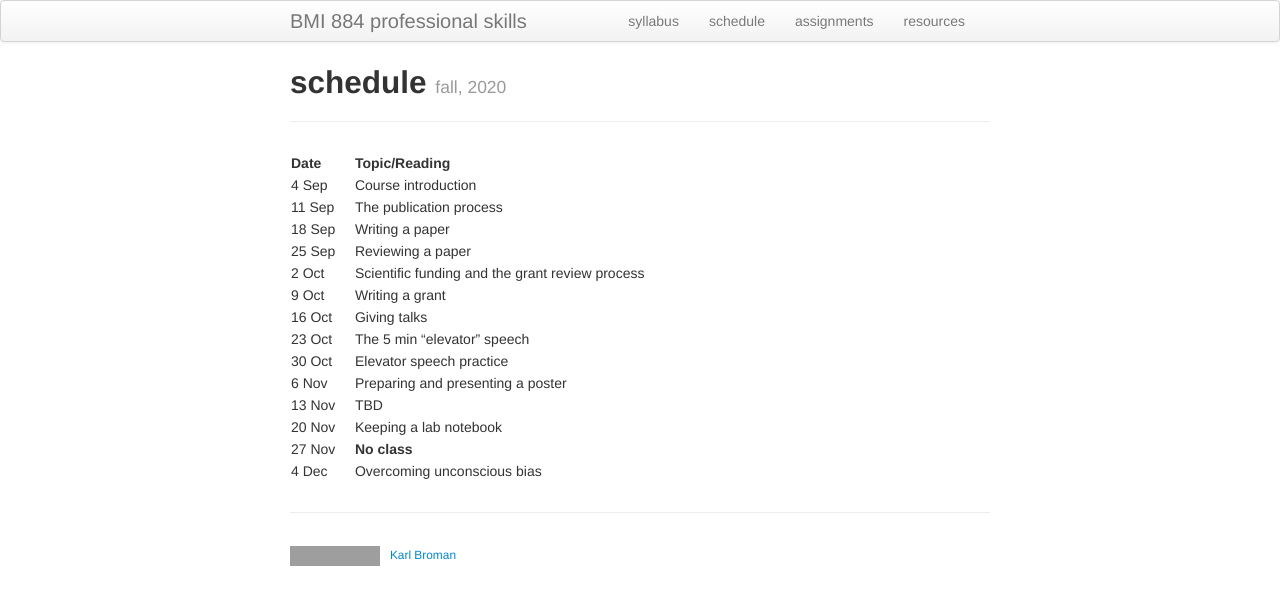
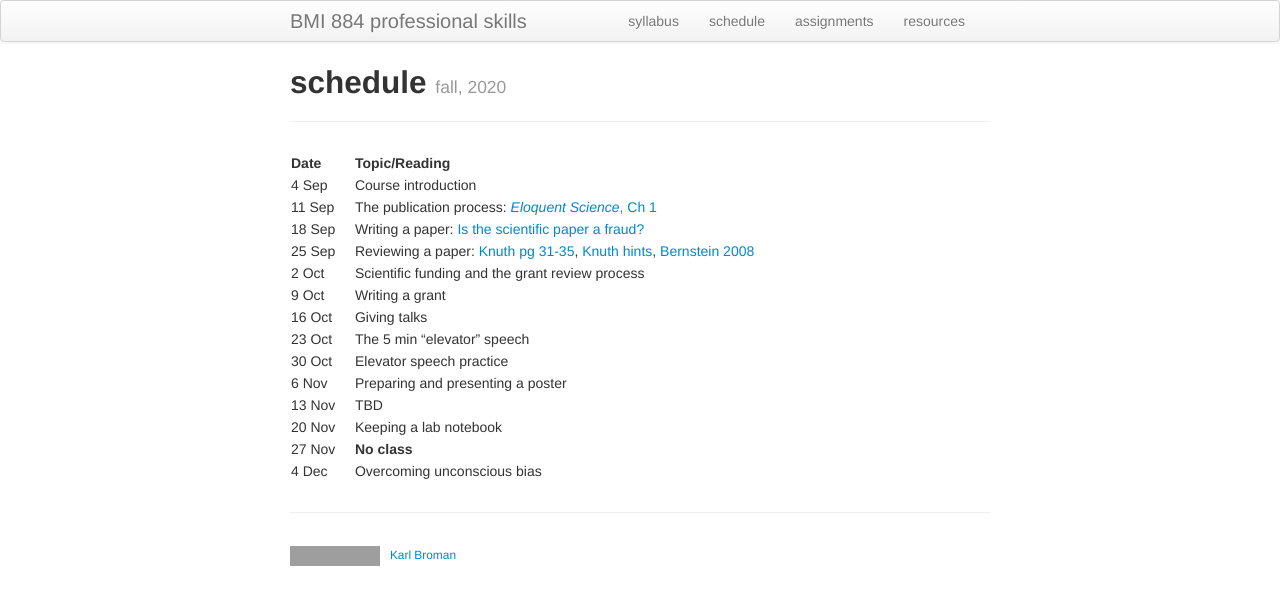
Before and after one commit to kbroman/BMI883, a Jekyll site: the page built from schedule.md, in a window 1280 px wide. Shown: the top 605 px of the page. Built offline with Jekyll 4.4.1, drawn with Linux system fonts in a browser that asks for light colours; grey boxes are pictures that could not be loaded.

Commit message:
Add readings for first few sessions

```diff
--- a/schedule.md
+++ b/schedule.md
@@ -8,9 +8,9 @@ description: Schedule and readings for BMI 883, Biomedical data science professi
 | Date    | &nbsp;&nbsp;&nbsp;&nbsp;   | Topic/Reading  |
 | :------ | -- | :----- |
 | 4 Sep   |    | Course introduction |
-| 11 Sep  |    | The publication process |
-| 18 Sep  |    | Writing a paper |
-| 25 Sep  |    | Reviewing a paper |
+| 11 Sep  |    | The publication process: [_Eloquent Science_, Ch 1](https://ebookcentral.proquest.com/lib/wisc/reader.action?docID=1115549) |
+| 18 Sep  |    | Writing a paper: [Is the scientific paper a fraud?](http://www.weizmann.ac.il/mcb/UriAlon/sites/mcb.UriAlon/files/uploads/medawar.pdf) |
+| 25 Sep  |    | Reviewing a paper: [Knuth pg 31-35](https://jmlr.csail.mit.edu/reviewing-papers/knuth_mathematical_writing.pdf), [Knuth hints](http://www.ifs.tuwien.ac.at/~silvia/research-tips/Knuth.pdf), [Bernstein 2008](https://www.markbernstein.org/elements/Reviewing.pdf) |
 | 2 Oct   |    | Scientific funding and the grant review process |
 | 9 Oct   |    | Writing a grant |
 | 16 Oct  |    | Giving talks |
```
